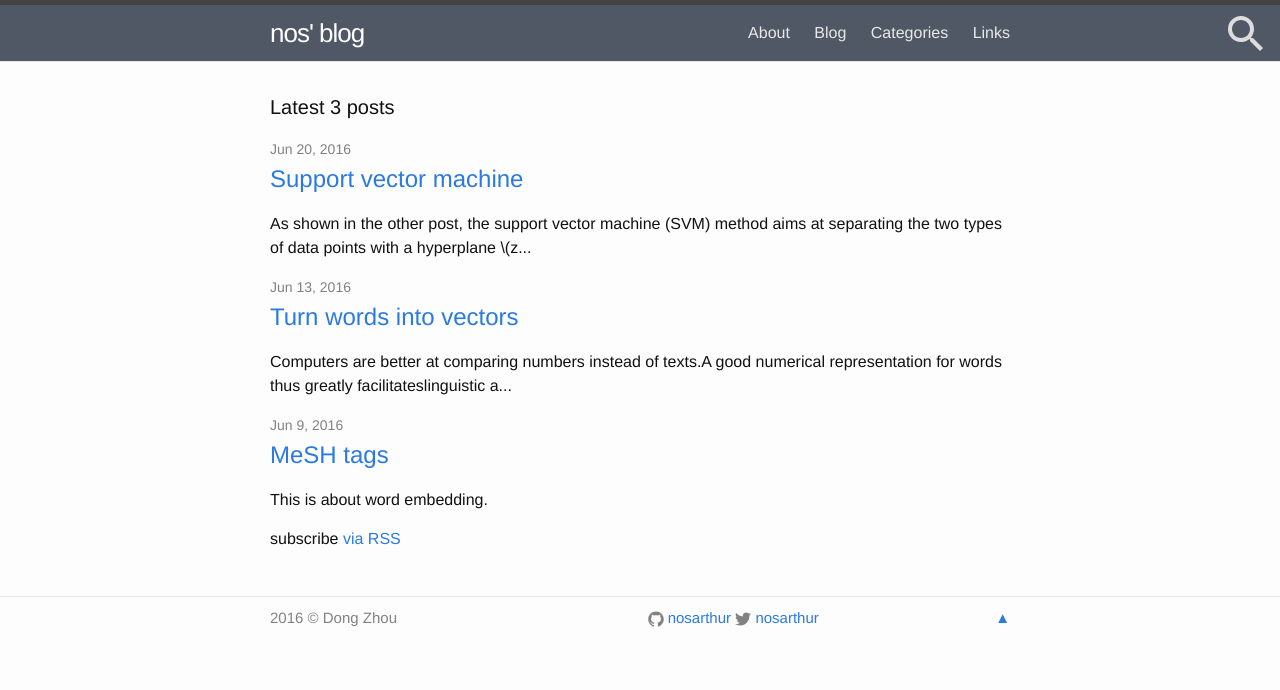
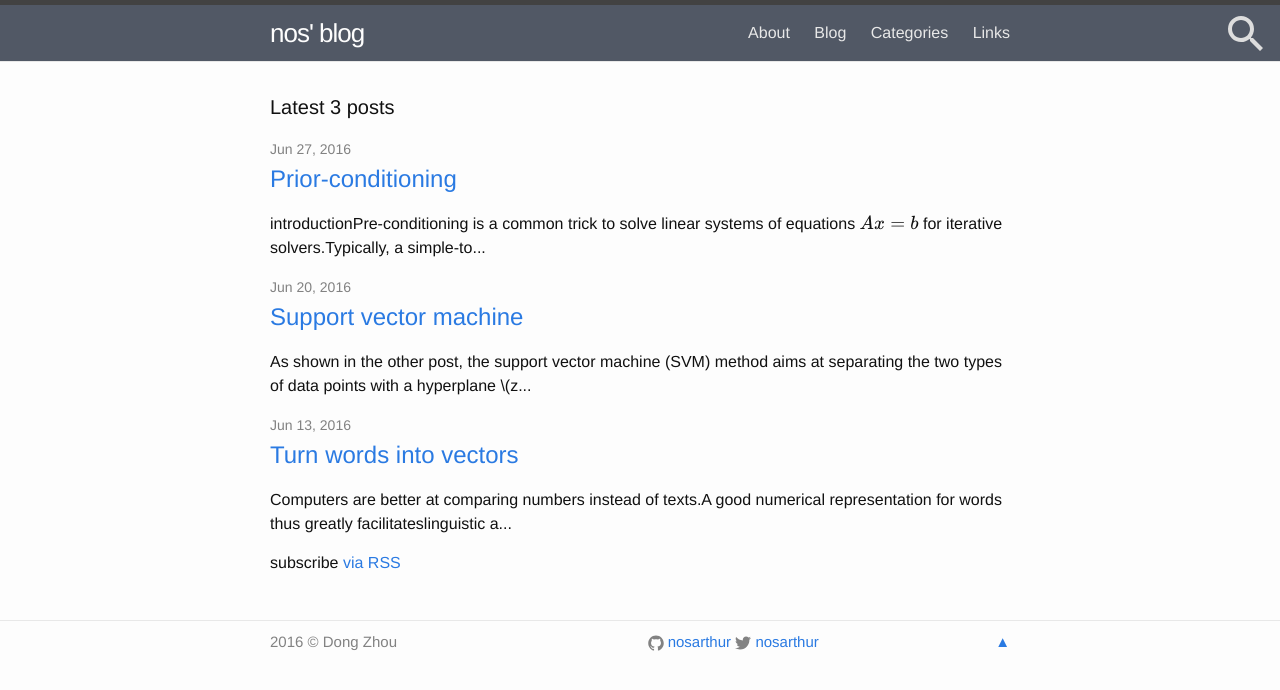
Before and after one commit to nosarthur/nosarthur.github.io, a Jekyll site: the page built from index.html, in a window 1280 px wide. Shown: the top 690 px of the page. Built offline with Jekyll 4.4.1, drawn with Linux system fonts in a browser that asks for light colours; formulas are drawn with MathJax 3.

Commit message:
add prior

```diff
--- a/_drafts/prior.md
+++ b/_posts/2016-06-27-prior.md
@@ -1,7 +1,7 @@
 ---
 layout: post
 title: Prior-conditioning
-date:   2016-06-22 13:43:08 -0500
+date:   2016-06-27 10:43:08 -0500
 categories: [math]
 comments: true
 tags: [rank deficient system]
```
